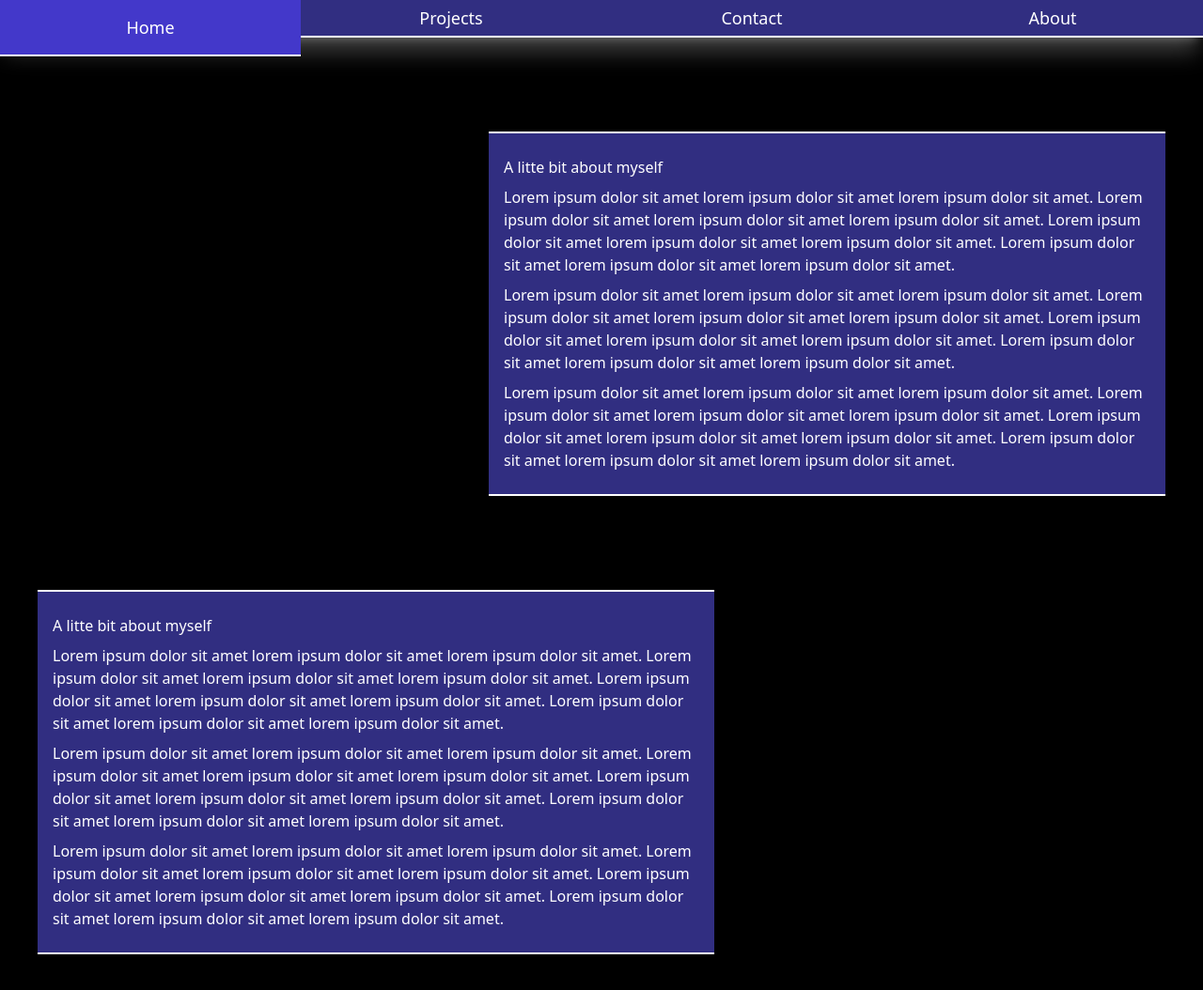
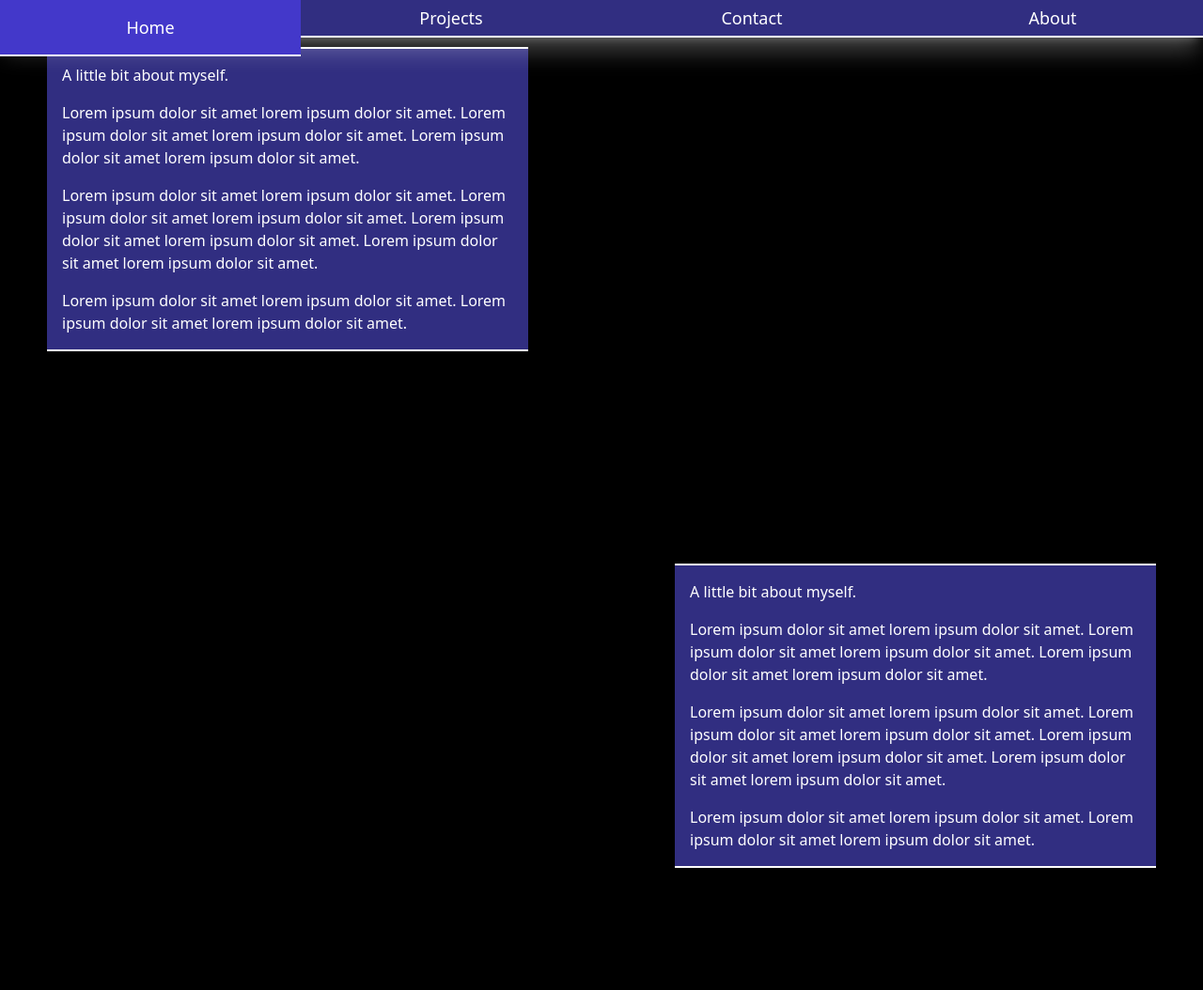
Before and after one commit to NicoSantamaria/NicoSantamaria.github.io, a plain HTML site: page index.html in a window 1280 px wide. Shown: the whole page at 94% size. After the commit the page ends 924 px from the top, so only its background shows below. Drawn offline with Linux system fonts and the light colour scheme.

Commit message:
absolute positioning of divs over three.js

```diff
--- a/index.html
+++ b/index.html
@@ -8,8 +8,9 @@
     <link href="./output.css" rel="stylesheet">
     <script type="module" src="/main.js"></script>
 </head>
-<body class="flex flex-col font-['Garamond'] bg-black text-white">
-    <nav class="fixed top-0 left-0 right-0 bg-indigo-900 flex flex-row w-full shadow-xl shadow-white/25 h-10">
+<body class="flex flex-col bg-black text-white">
+    <section>
+        <nav class="fixed top-0 left-0 w-full z-10 right-0 bg-indigo-900 flex flex-row w-full shadow-xl shadow-white/25 h-10">
             <button
                 class="group flex items-center transition-all ease-in-out delay-25 duration-300 hover:bg-indigo-700 px-4 w-full h-full hover:h-[150%] text-center border-b-2 border-white"
             >
@@ -39,47 +40,44 @@
                 </div>
             </button>
         </nav>
-    <section class="flex flex-col p-10">
-        <div class="self-end mt-[100px] p-4 w-3/5 bg-indigo-900 border-white border-b-2 border-t-2">
-            <h1 class="my-2">A litte bit about myself</h1>
-            <p class="my-2">
-                Lorem ipsum dolor sit amet lorem ipsum dolor sit amet lorem ipsum dolor sit amet.
-                Lorem ipsum dolor sit amet lorem ipsum dolor sit amet lorem ipsum dolor sit amet.
-                Lorem ipsum dolor sit amet lorem ipsum dolor sit amet lorem ipsum dolor sit amet.
-                Lorem ipsum dolor sit amet lorem ipsum dolor sit amet lorem ipsum dolor sit amet.
+    </section>
+
+    <section class="bg-white">
+        Hello
+        <div class="absolute left-[50px] top-[50px] w-2/5 bg-indigo-900 border-t-2 border-b-2 border-white flex flex-col space-y-4 p-4">
+            <h1>A little bit about myself.</h1>
+            <p>
+                Lorem ipsum dolor sit amet lorem ipsum dolor sit amet.
+                Lorem ipsum dolor sit amet lorem ipsum dolor sit amet.
+                Lorem ipsum dolor sit amet lorem ipsum dolor sit amet.
             </p>
-            <p class="my-2">
-                Lorem ipsum dolor sit amet lorem ipsum dolor sit amet lorem ipsum dolor sit amet.
-                Lorem ipsum dolor sit amet lorem ipsum dolor sit amet lorem ipsum dolor sit amet.
-                Lorem ipsum dolor sit amet lorem ipsum dolor sit amet lorem ipsum dolor sit amet.
-                Lorem ipsum dolor sit amet lorem ipsum dolor sit amet lorem ipsum dolor sit amet.
+            <p>
+                Lorem ipsum dolor sit amet lorem ipsum dolor sit amet.
+                Lorem ipsum dolor sit amet lorem ipsum dolor sit amet.
+                Lorem ipsum dolor sit amet lorem ipsum dolor sit amet.
+                Lorem ipsum dolor sit amet lorem ipsum dolor sit amet.
             </p>
-            <p class="my-2">
-                Lorem ipsum dolor sit amet lorem ipsum dolor sit amet lorem ipsum dolor sit amet.
-                Lorem ipsum dolor sit amet lorem ipsum dolor sit amet lorem ipsum dolor sit amet.
-                Lorem ipsum dolor sit amet lorem ipsum dolor sit amet lorem ipsum dolor sit amet.
-                Lorem ipsum dolor sit amet lorem ipsum dolor sit amet lorem ipsum dolor sit amet.
+            <p>
+                Lorem ipsum dolor sit amet lorem ipsum dolor sit amet.
+                Lorem ipsum dolor sit amet lorem ipsum dolor sit amet.
             </p>
         </div>
-        <div class="self-start h-[100] p-4 mt-[100px] w-3/5 bg-indigo-900 border-white border-b-2 border-t-2">
-            <h1 class="my-2">A litte bit about myself</h1>
-            <p class="my-2">
-                Lorem ipsum dolor sit amet lorem ipsum dolor sit amet lorem ipsum dolor sit amet.
-                Lorem ipsum dolor sit amet lorem ipsum dolor sit amet lorem ipsum dolor sit amet.
-                Lorem ipsum dolor sit amet lorem ipsum dolor sit amet lorem ipsum dolor sit amet.
-                Lorem ipsum dolor sit amet lorem ipsum dolor sit amet lorem ipsum dolor sit amet.
+        <div class="absolute right-[50px] top-[600px] w-2/5 bg-indigo-900 border-t-2 border-b-2 border-white flex flex-col space-y-4 p-4">
+            <h1>A little bit about myself.</h1>
+            <p>
+                Lorem ipsum dolor sit amet lorem ipsum dolor sit amet.
+                Lorem ipsum dolor sit amet lorem ipsum dolor sit amet.
+                Lorem ipsum dolor sit amet lorem ipsum dolor sit amet.
             </p>
-            <p class="my-2">
-                Lorem ipsum dolor sit amet lorem ipsum dolor sit amet lorem ipsum dolor sit amet.
-                Lorem ipsum dolor sit amet lorem ipsum dolor sit amet lorem ipsum dolor sit amet.
-                Lorem ipsum dolor sit amet lorem ipsum dolor sit amet lorem ipsum dolor sit amet.
-                Lorem ipsum dolor sit amet lorem ipsum dolor sit amet lorem ipsum dolor sit amet.
+            <p>
+                Lorem ipsum dolor sit amet lorem ipsum dolor sit amet.
+                Lorem ipsum dolor sit amet lorem ipsum dolor sit amet.
+                Lorem ipsum dolor sit amet lorem ipsum dolor sit amet.
+                Lorem ipsum dolor sit amet lorem ipsum dolor sit amet.
             </p>
-            <p class="my-2">
-                Lorem ipsum dolor sit amet lorem ipsum dolor sit amet lorem ipsum dolor sit amet.
-                Lorem ipsum dolor sit amet lorem ipsum dolor sit amet lorem ipsum dolor sit amet.
-                Lorem ipsum dolor sit amet lorem ipsum dolor sit amet lorem ipsum dolor sit amet.
-                Lorem ipsum dolor sit amet lorem ipsum dolor sit amet lorem ipsum dolor sit amet.
+            <p>
+                Lorem ipsum dolor sit amet lorem ipsum dolor sit amet.
+                Lorem ipsum dolor sit amet lorem ipsum dolor sit amet.
             </p>
         </div>
     </section>
```
Also changed, not shown: output.css. Lines whose indentation alone changed are shown as unchanged.
